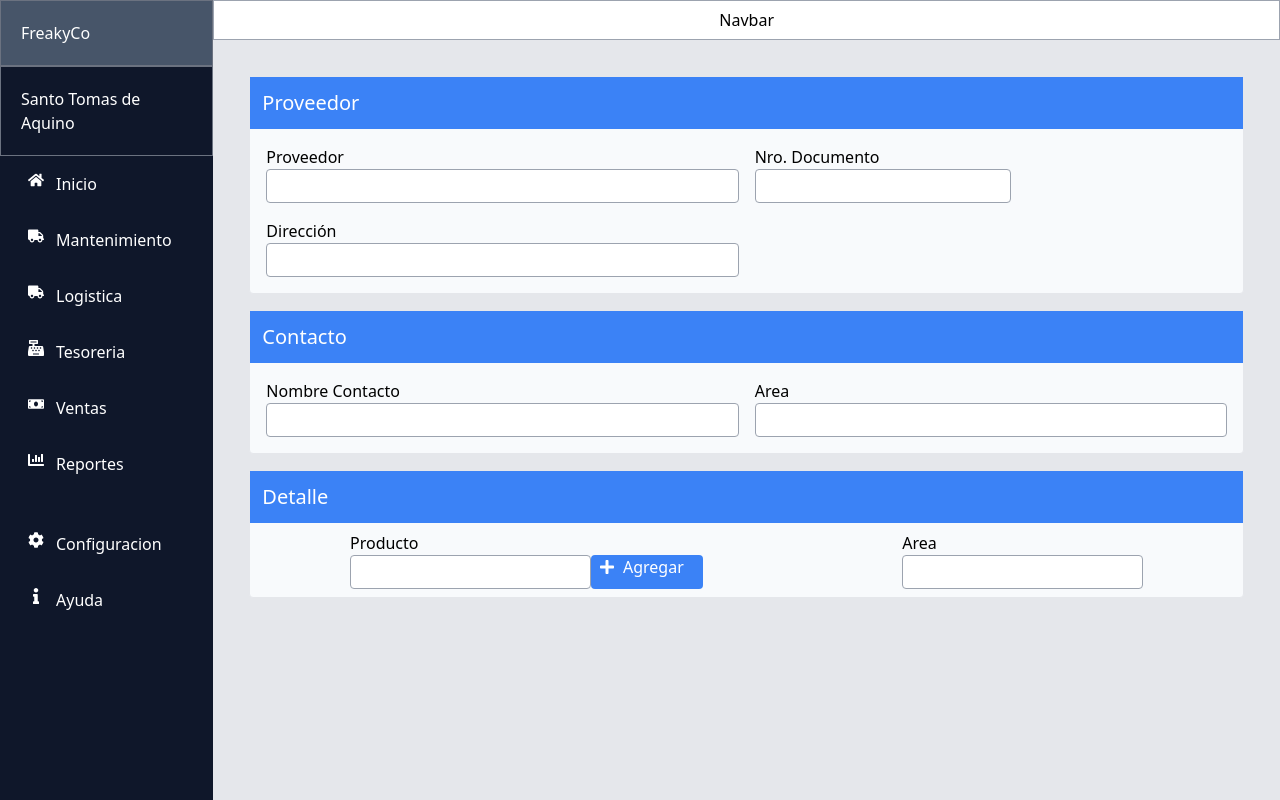
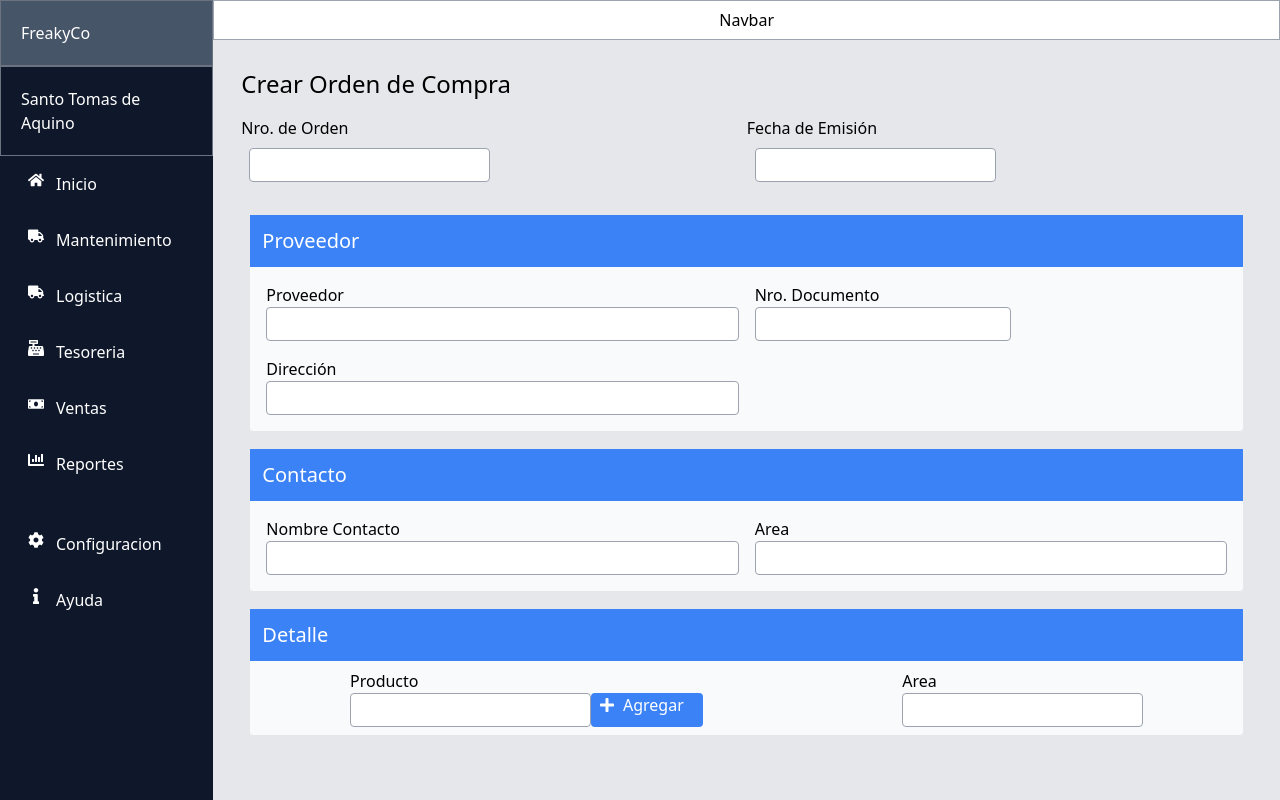
Before and after one commit to Hearly98/Inventario_School, a React (Create React App) app: page /crearOrdenCompra in a window 1280 px wide. Built offline with nearby package versions, Linux system fonts and the light colour scheme.

Commit message:
Agregando titulo a la seccion CreatePurchaseOrder

```diff
--- a/src/pages/Logistics/CreatePurchaseOrder.js
+++ b/src/pages/Logistics/CreatePurchaseOrder.js
@@ -6,6 +6,17 @@ const CreatePurchaseOrder = () =>{
     return(
         <div className="flex-1 bg-gray-200 h-full p-1">
             <section className="p-4">
+            <h1 className="font-medium text-2xl m-2">Crear Orden de Compra</h1>
+            <div className="grid grid-cols-1 md:grid-cols-2 p-2">
+            <div>
+            <label className="font-medium">Nro. de Orden</label>
+            <input className="m-2 p-1 border border-gray-400 flex rounded"/>
+            </div>
+            <div>
+            <label className="font-medium">Fecha de Emisión</label>
+            <input className="m-2 p-1 border border-gray-400 flex rounded"/>
+            </div>
+            </div>
             <section className=" bg-slate-50 m-4 rounded border">
                 <h1 className="w-full font-medium text-white text-xl bg-blue-500 p-3">Proveedor</h1>
                <div className="grid grid-cols-1 md:grid-cols-2 p-2">
```
